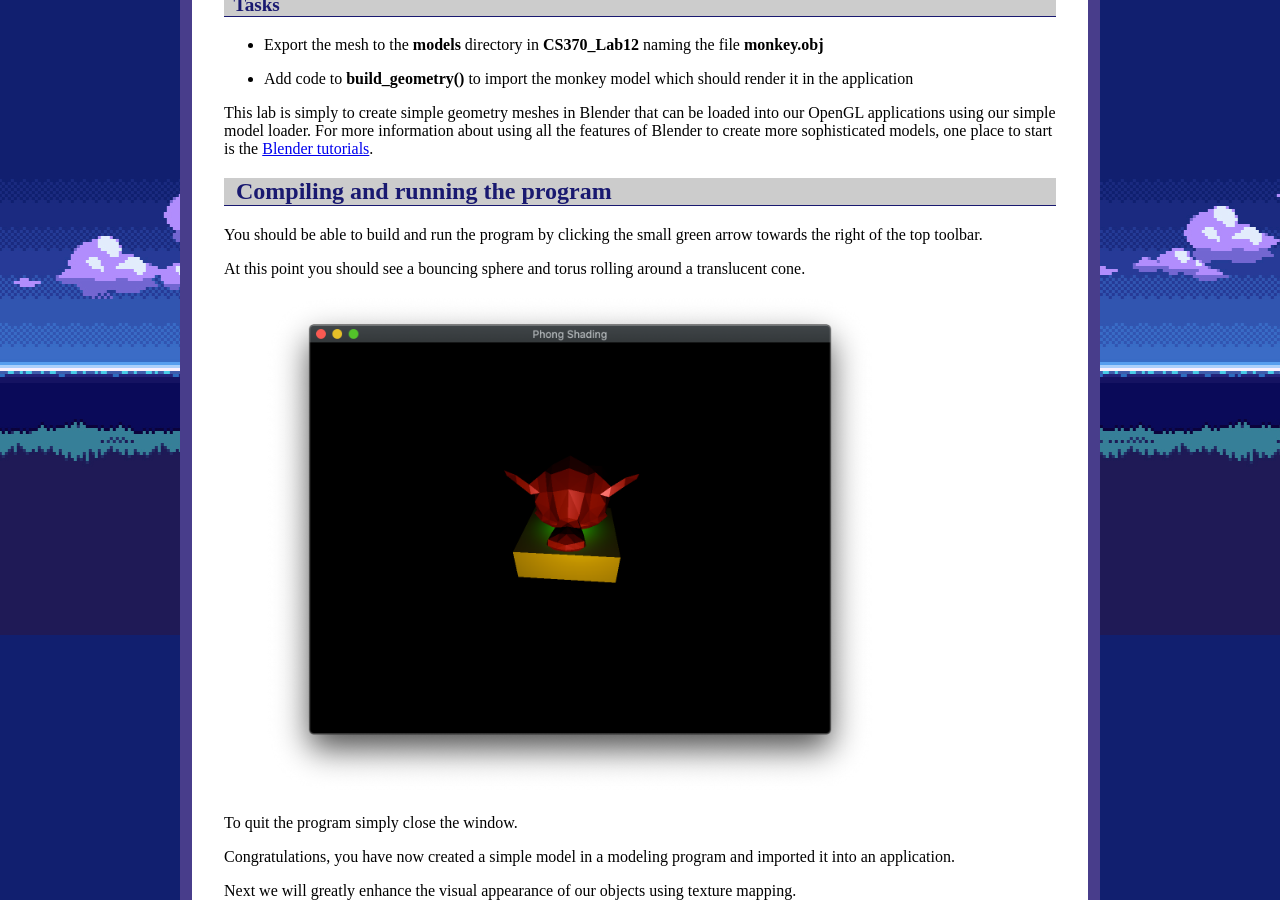
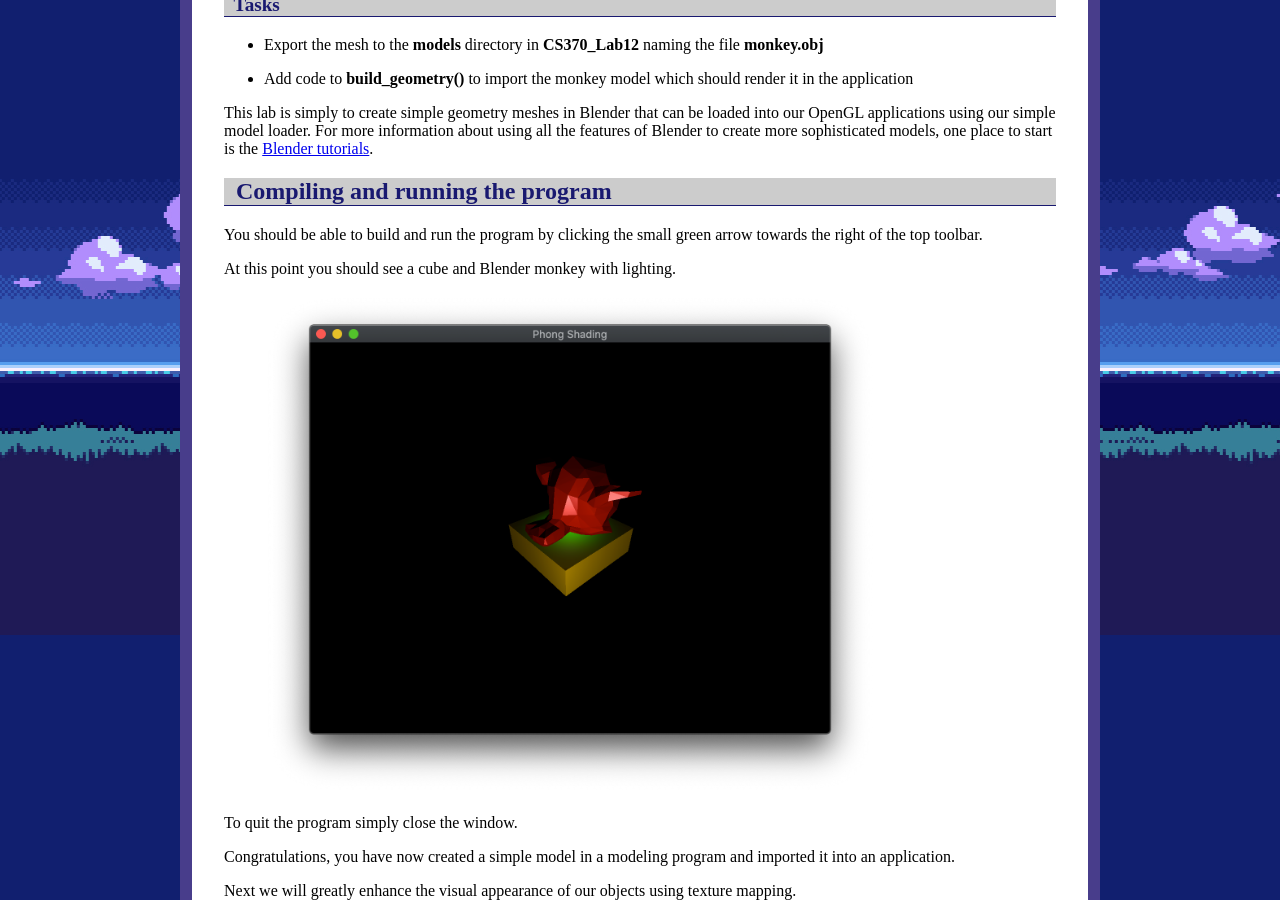
Before and after one commit to ycpcs/cs370-fall2020, a Jekyll site: the page built from labs/lab12.md, in a window 1280 px wide and 900 px high, scrolled down 2965 px. Built offline with Jekyll 4.4.1, drawn with Linux system fonts in a browser that asks for light colours.

Commit message:
update labs
update labs

```diff
--- a/labs/lab12.md
+++ b/labs/lab12.md
@@ -65,7 +65,7 @@ This lab is simply to create simple geometry meshes in Blender that can be loade
 
 You should be able to build and run the program by clicking the small green arrow towards the right of the top toolbar.
 
-At this point you should see a bouncing sphere and torus rolling around a translucent cone.
+At this point you should see a cube and Blender monkey with lighting.
 
 > <img src="images/lab12/blenderMonkey.png" alt="Blender Monkey Window" height="500"/>
 
```
Also changed, not shown: labs/images/lab10/phongScene.png, labs/images/lab12/blenderMonkey.png, labs/images/lab14/robotGraph.png, 6 other files.
